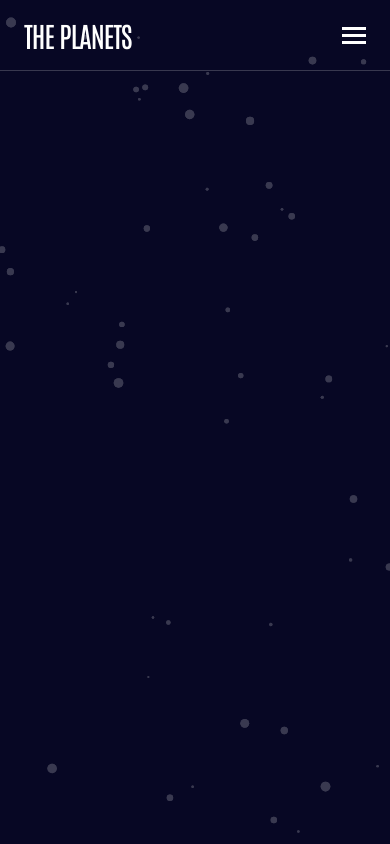
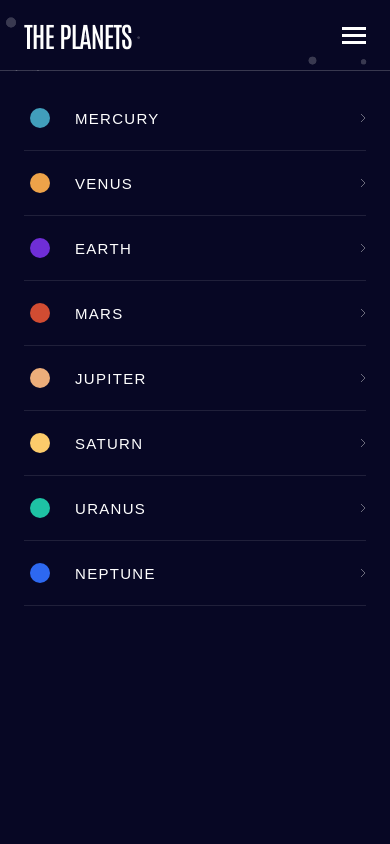
Before and after one commit to superpooperxxx/planets-facts, a React (Create React App) app: page / in a window 390 px wide. Built offline with nearby package versions, Linux system fonts and the light colour scheme.

Commit message:
Added mobile navigation

```diff
--- /dev/null
+++ b/src/api/planetsInfo.js
@@ -0,0 +1,10 @@
+export const planetsInfo = {
+  'Mercury': {},
+  'Venus': {},
+  'Earth': {},
+  'Mars': {},
+  'Jupiter': {},
+  'Saturn': {},
+  'Uranus': {},
+  'Neptune': {},
+}
--- a/src/components/Main/Main.jsx
+++ b/src/components/Main/Main.jsx
@@ -1,10 +1,17 @@
 import "./Main.scss";
 import { Header } from "../Header/Header";
+import { MobileNav } from "../MobileNav/MobileNav";
+import { planetsInfo } from '../../api/planetsInfo';
+
+const planetsNames = Object.keys(planetsInfo);
 
 export const Main = () => {
   return (
     <main className="Main">
       <Header />
+      <MobileNav planets={planetsNames} />
+      d
+      fvdfvd
     </main>
   );
 };
--- a/src/components/Main/Main.scss
+++ b/src/components/Main/Main.scss
@@ -3,4 +3,12 @@
 .Main {
   min-height: 100vh;
   color: $color-main;
+
+  &__Mobile-Nav {
+    position: fixed;
+    left: 0;
+    right: 0;
+    top: 71px;
+    bottom: 0;
+  }
 }
--- /dev/null
+++ b/src/components/MobileNav/MobileNav.jsx
@@ -0,0 +1,27 @@
+import './MobileNav.scss';
+import cn from 'classnames';
+
+export const MobileNav = ({ planets }) => {
+  return (
+    <nav className={cn(
+      'Mobile-Nav Main__Mobile-Nav',
+      {
+        'Mobile-Nav--Hidden': false,
+      },
+    )}>
+      <ul className="Mobile-Nav__List">
+        {planets.map(planet => (
+          <li className="Mobile-Nav__Item" key={planet}>
+            <button
+              type="button"
+              className={`Mobile-Nav__Link Mobile-Nav__Link--${planet}`}
+              onClick={() => {}}
+            >
+              { planet }
+            </button>
+          </li>
+        ))}
+      </ul>
+    </nav>
+  )
+};
--- /dev/null
+++ b/src/components/MobileNav/MobileNav.scss
@@ -0,0 +1,67 @@
+@use "../../sassStyles/colors" as *;
+@use "../../sassStyles/collections" as *;
+@use "../../sassStyles/mixins" as *;
+
+.Mobile-Nav {
+  padding: 15px 24px 40px;
+
+  background: $color-background;
+  overflow-y: scroll;
+
+  transition: transform 0.5s;
+
+  @include onTablet {
+    display: none;
+  }
+
+  &--Hidden {
+    transform: translateX(-100%);
+  }
+
+  &__Link {
+    position: relative;
+
+    display: flex;
+    align-items: center;
+    gap: 25px;
+
+    width: 100%;
+    height: 65px;
+
+    font-size: 15px;
+    text-transform: uppercase;
+    letter-spacing: 1.3px;
+    color: $color-main;
+
+    border-bottom: 1px solid rgba(255, 255, 255, 0.1);
+
+    &::before {
+      content: "";
+      display: block;
+      width: 20px;
+      height: 20px;
+
+      border-radius: 10px;
+    }
+
+    @each $planet, $color in $planets {
+      &--#{$planet}::before {
+        background-color: $color;
+      }
+    }
+
+    &::after {
+      content: "";
+      position: absolute;
+      right: 0;
+
+      width: 6px;
+      height: 8px;
+
+      background-image: url("../../static/icon-chevron.svg");
+      background-size: contain;
+      background-position: center;
+      background-repeat: no-repeat;
+    }
+  }
+}
--- a/src/sassStyles/_colors.scss
+++ b/src/sassStyles/_colors.scss
@@ -5,7 +5,7 @@ $color-Mercury: #419ebb;
 $color-Venus: #eda249;
 $color-Earth: #6f2ed6;
 $color-Mars: #d14c32;
-$color-Jupiter: #d83a34;
-$color-Saturn: #cd5120;
+$color-Jupiter: #ecad7a;
+$color-Saturn: #fccb6b;
 $color-Uranus: #1ec2a4;
 $color-Neptune: #2d68f0;
```
Also changed, not shown: src/api/planetsInfo.json (deleted).
